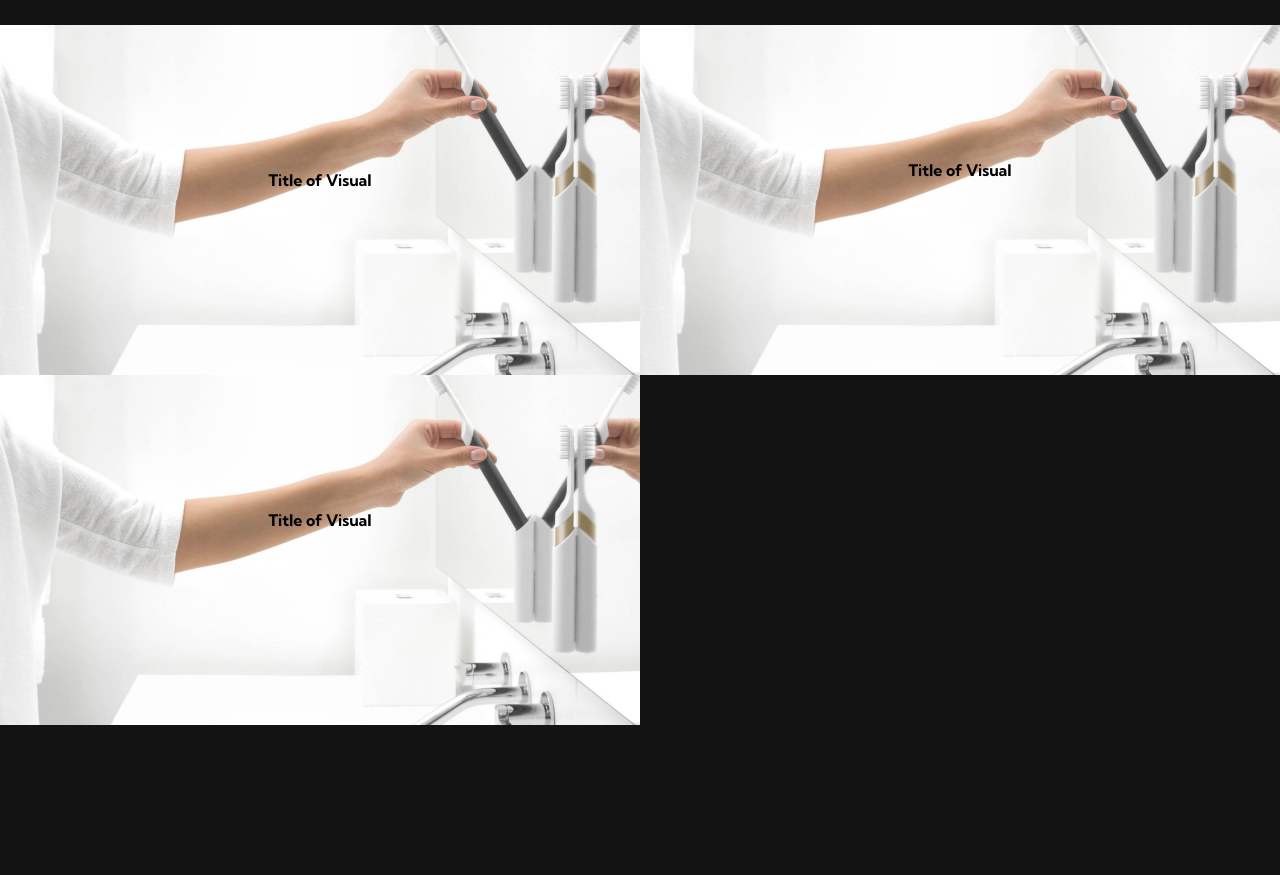
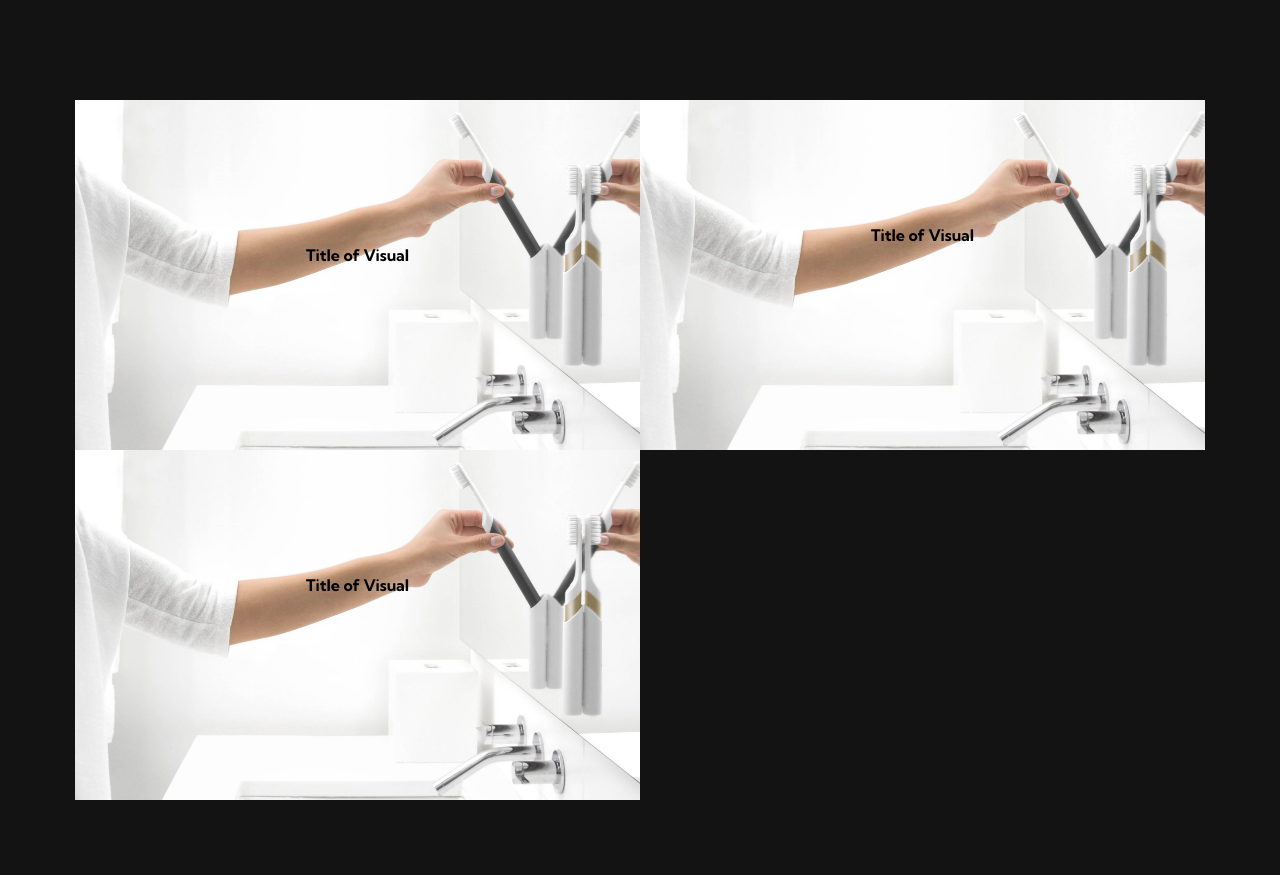
Before and after one commit to andrewzee23/personality_prediction, a Flask app: page /visuals in a window 1280 px wide. Shown: the part 80-955 px from the top of the page. Before the commit the page ends 805 px from the top, so only its background shows below. Run offline with Flask 2, Linux system fonts and the light colour scheme.

Commit message:
added padding to visuals.css

```diff
--- a/static/css/visuals.css
+++ b/static/css/visuals.css
@@ -7,6 +7,7 @@ body {
     display: grid;
     grid-template-columns: 1fr 1fr;
     margin-top: 25px;
+    padding: 75px;
 }
 
 .visual-item-wrapper {
```
